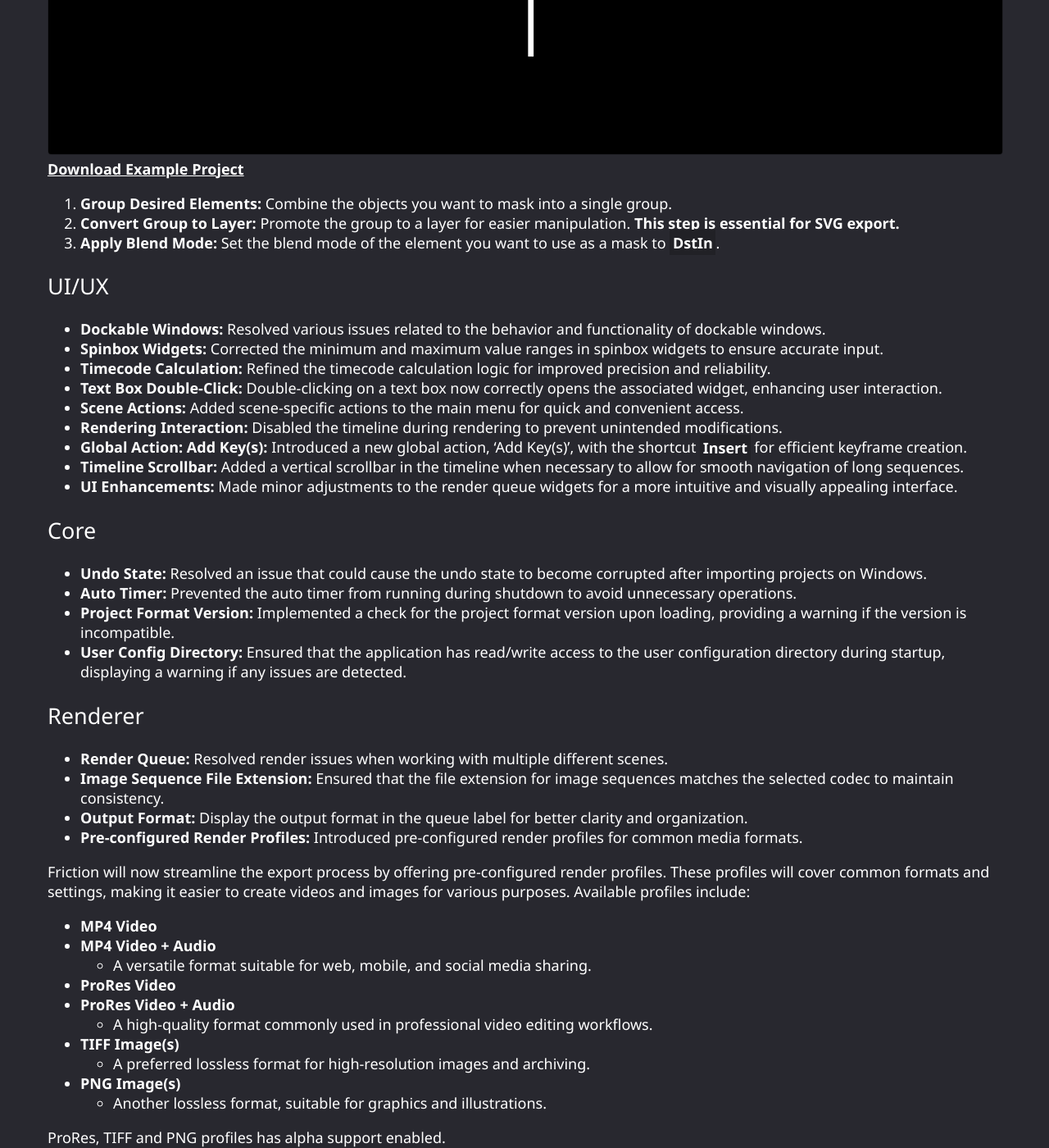
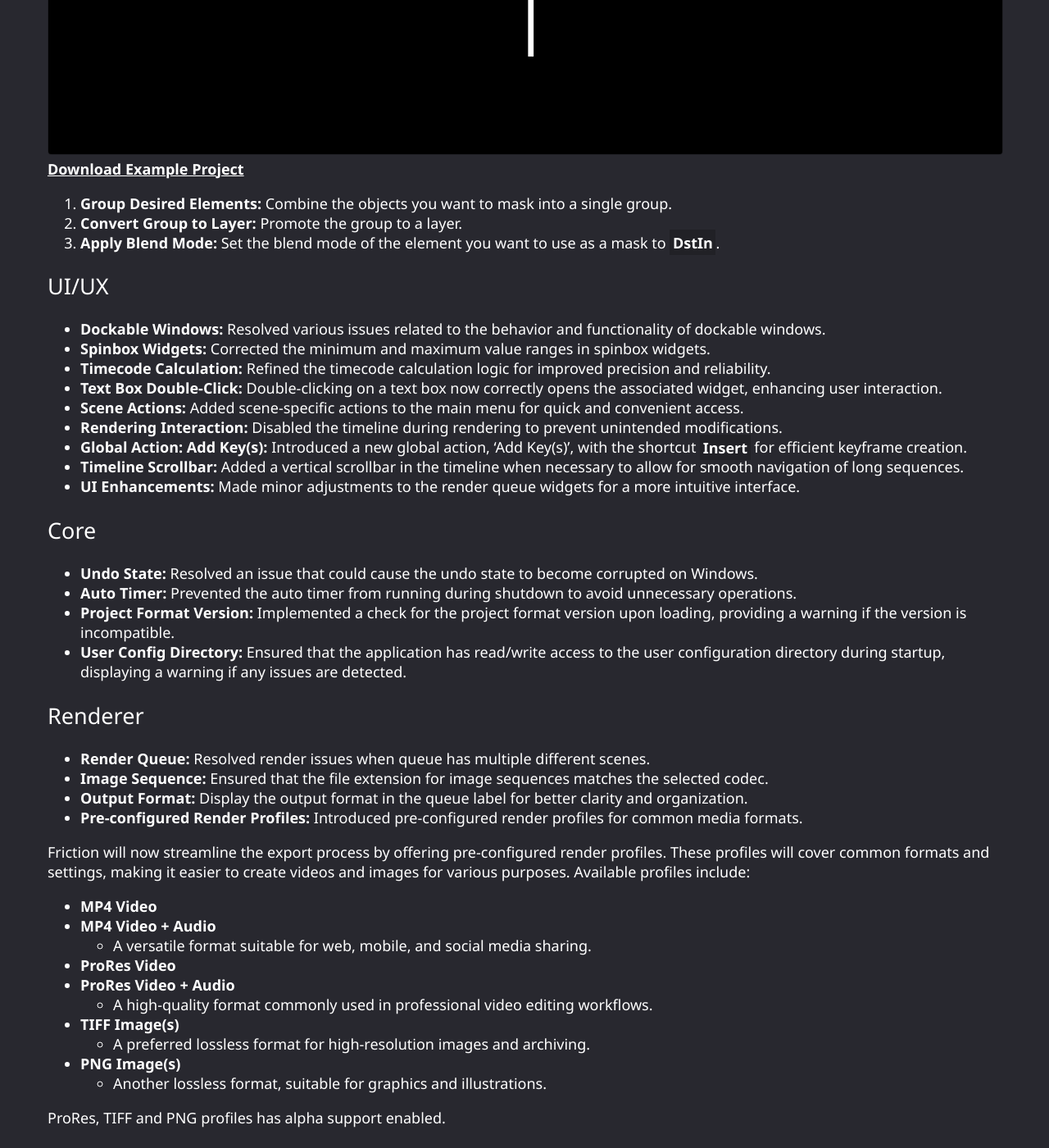
Before and after one commit to friction2d/friction2d.github.io, a Jekyll site: the page built from _posts/2024-08-22-friction-0961.md, in a window 1280 px wide and 1400 px high, scrolled down 1467 px. Shown: the whole window at 82% size. Built offline with Jekyll 4.4.1, drawn with Linux system fonts in a browser that asks for light colours; some of the changed text lies outside the part shown.

Commit message:
Update 2024-08-22-friction-0961.md

```diff
--- a/_posts/2024-08-22-friction-0961.md
+++ b/_posts/2024-08-22-friction-0961.md
@@ -23,41 +23,41 @@ This release incorporates several fixes and changes backported from the main bra
 * **Defaults:** Corrected default values for `stroke` and `fill` on import to ensure accurate representation.
 * **Stroke Properties:** Fixed the handling of `stroke-linecap` and `stroke-linejoin` attributes during import and export.
 * **Path Fill Rule:** Corrected the `fill-rule` attribute for paths on export to ensure proper rendering.
-* **CSS:** Resolved CSS-related issues in the SVG preview for improved visual accuracy.
+* **Preview:** Resolved CSS-related issues in the SVG preview for improved visual accuracy.
 * **Mask Support:** Added support for the `mask` element on export.
 
-Friction now supports the `mask` element, enabling the creation of more complex and visually interesting SVG graphics.
+Friction now supports the `mask` element, enabling the creation of more complex SVG animations.
 
 ![Example Project in SVG](https://friction.graphics/assets/tutorials/tutorial-masking.svg)
 **[Download Example Project](https://friction.graphics/assets/tutorials/tutorial-masking.friction)**
 
 1. **Group Desired Elements:** Combine the objects you want to mask into a single group.
-2. **Convert Group to Layer:** Promote the group to a layer for easier manipulation. **This step is essential for SVG export.**
+2. **Convert Group to Layer:** Promote the group to a layer.
 3. **Apply Blend Mode:** Set the blend mode of the element you want to use as a mask to `DstIn`.
 
 ## UI/UX
 
 * **Dockable Windows:** Resolved various issues related to the behavior and functionality of dockable windows.
-* **Spinbox Widgets:** Corrected the minimum and maximum value ranges in spinbox widgets to ensure accurate input.
+* **Spinbox Widgets:** Corrected the minimum and maximum value ranges in spinbox widgets.
 * **Timecode Calculation:** Refined the timecode calculation logic for improved precision and reliability.
 * **Text Box Double-Click:** Double-clicking on a text box now correctly opens the associated widget, enhancing user interaction.
 * **Scene Actions:** Added scene-specific actions to the main menu for quick and convenient access.
 * **Rendering Interaction:** Disabled the timeline during rendering to prevent unintended modifications.
 * **Global Action: Add Key(s):** Introduced a new global action, 'Add Key(s)', with the shortcut `Insert` for efficient keyframe creation.
 * **Timeline Scrollbar:** Added a vertical scrollbar in the timeline when necessary to allow for smooth navigation of long sequences.
-* **UI Enhancements:** Made minor adjustments to the render queue widgets for a more intuitive and visually appealing interface.
+* **UI Enhancements:** Made minor adjustments to the render queue widgets for a more intuitive interface.
 
 ## Core
 
-* **Undo State:** Resolved an issue that could cause the undo state to become corrupted after importing projects on Windows.
+* **Undo State:** Resolved an issue that could cause the undo state to become corrupted on Windows.
 * **Auto Timer:** Prevented the auto timer from running during shutdown to avoid unnecessary operations.
 * **Project Format Version:** Implemented a check for the project format version upon loading, providing a warning if the version is incompatible.
 * **User Config Directory:** Ensured that the application has read/write access to the user configuration directory during startup, displaying a warning if any issues are detected.
 
 ## Renderer
 
-* **Render Queue:** Resolved render issues when working with multiple different scenes.
-* **Image Sequence File Extension:** Ensured that the file extension for image sequences matches the selected codec to maintain consistency.
+* **Render Queue:** Resolved render issues when queue has multiple different scenes.
+* **Image Sequence:** Ensured that the file extension for image sequences matches the selected codec.
 * **Output Format:** Display the output format in the queue label for better clarity and organization.
 * **Pre-configured Render Profiles:** Introduced pre-configured render profiles for common media formats.
 
```
